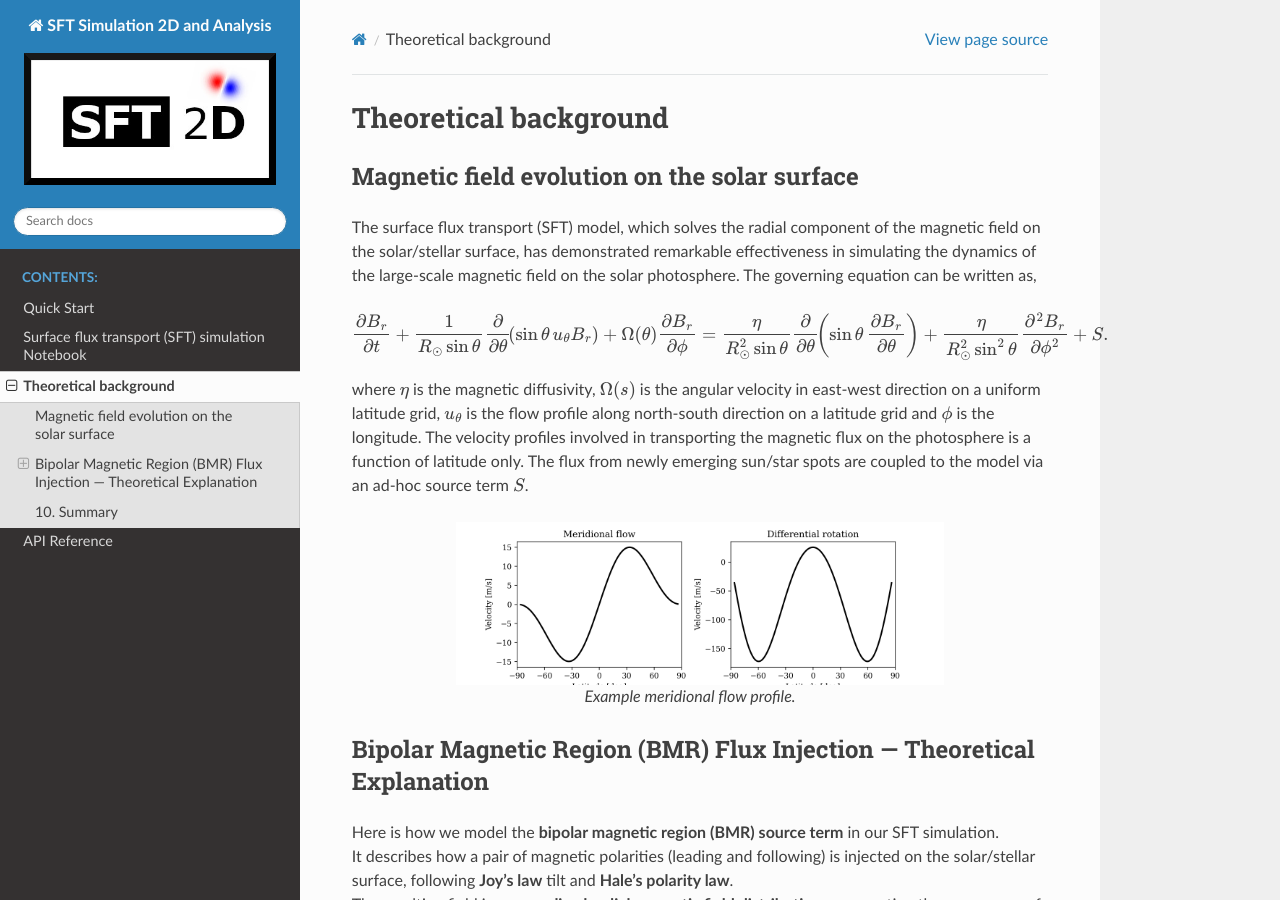
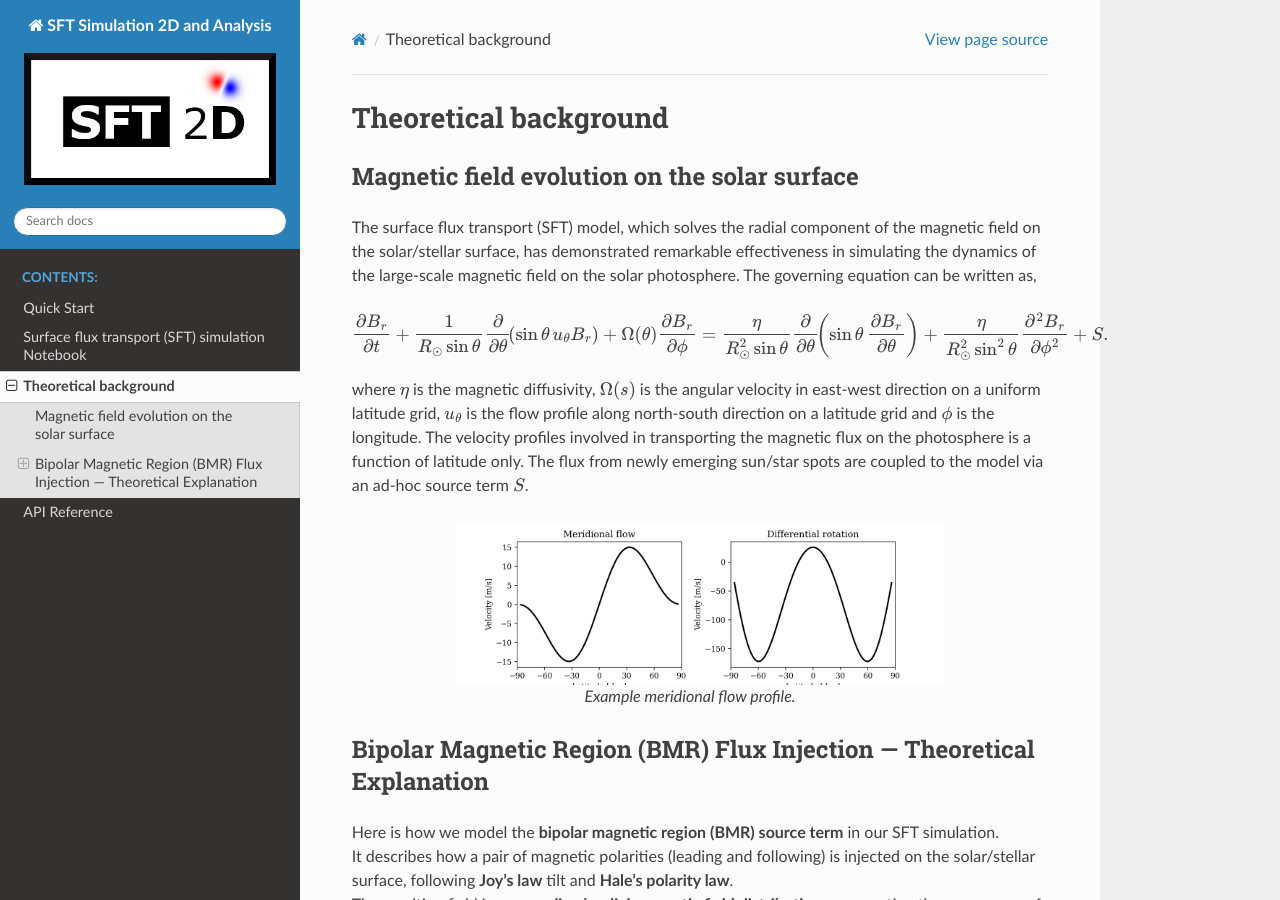
Before and after one commit to sr-dash/SFT2D, a Sphinx documentation site: the page built from docs/sft2d-theory.md, in a window 1280 px wide and 900 px high. Built offline with Sphinx 7.4.7 and the Read the Docs theme 3.1.0, drawn with Linux system fonts in a browser that asks for light colours.

Commit message:
Updated section labeling.

```diff
--- a/docs/sft2d-theory.md
+++ b/docs/sft2d-theory.md
@@ -225,7 +225,7 @@ This is the **mathematical representation of the BMR source term** used in surfa
 
 ---
 
-## 10. Summary
+### 10. Summary
 
 - Represents **idealized BMR emergence** on the solar surface.
 - Incorporates **Joy’s law tilt** and **Hale’s law polarity orientation**.
```
